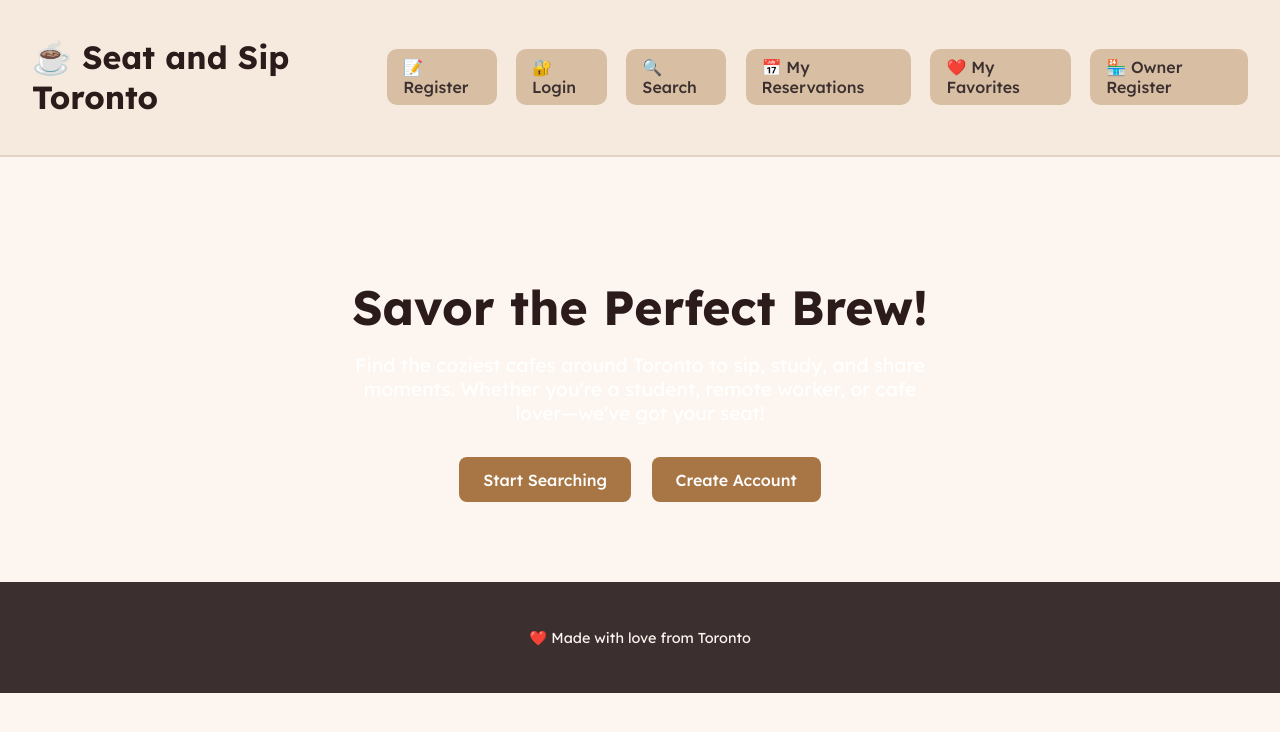
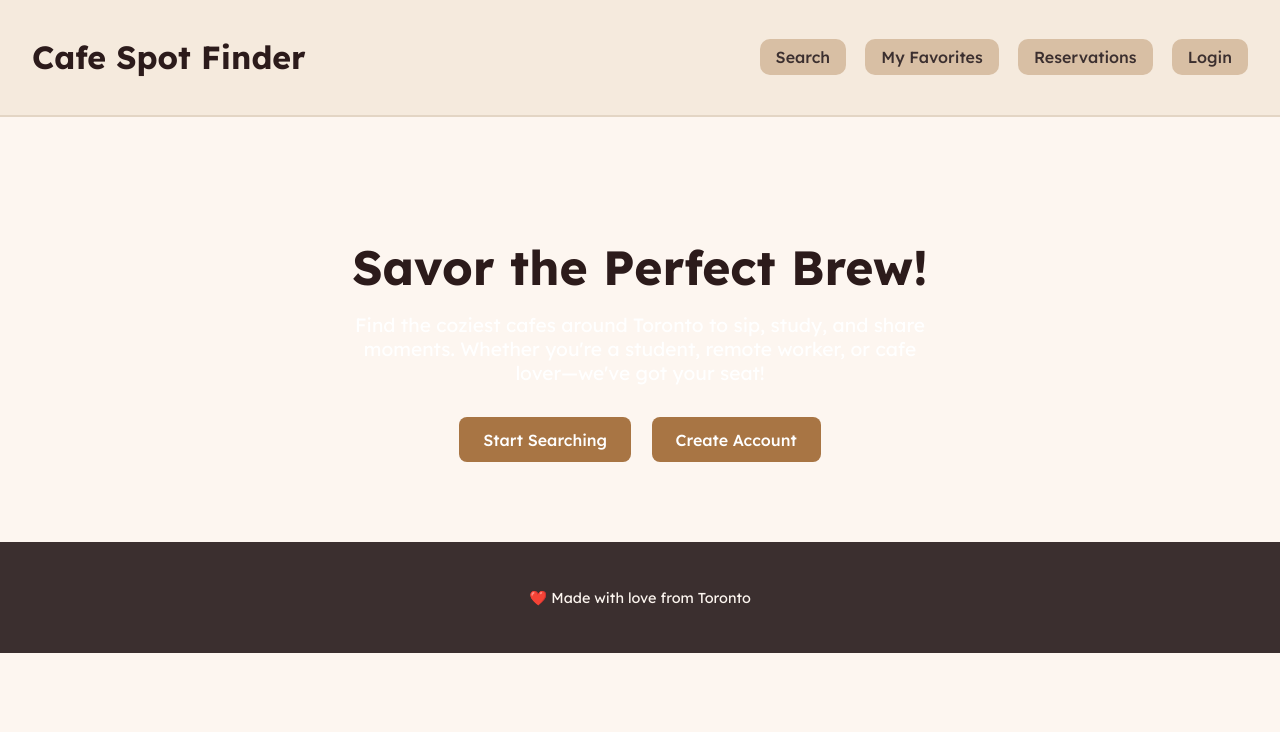
Before and after one commit to audreyllc/cafe-spot-finder-audrey, a plain HTML site: page index.html in a window 1280 px wide. Drawn offline with Linux system fonts and the light colour scheme; a web font is replaced by a local one.

Commit message:
Update index.html

```diff
--- a/index.html
+++ b/index.html
@@ -9,17 +9,15 @@
 </head>
 <body>
   <!-- Header -->
-  <header>
-    <h1>☕ Seat and Sip Toronto</h1>
-    <nav>
-      <a href="/cafe-spot-finder-audrey/register-user/index.html">📝 Register</a>
-      <a href="/cafe-spot-finder-audrey/login/index.html">🔐 Login</a>
-      <a href="/cafe-spot-finder-audrey/search/index.html">🔍 Search</a>
-      <a href="/cafe-spot-finder-audrey/my-reservations/index.html">📅 My Reservations</a>
-      <a href="/cafe-spot-finder-audrey/my-favorites/index.html">❤️ My Favorites</a>
-      <a href="/cafe-spot-finder-audrey/register-owner/index.html">🏪 Owner Register</a>
-    </nav>
-  </header>
+    <header>
+        <h1><a href="../../index.html">Cafe Spot Finder</a></h1>
+        <nav>
+            <a href="../../search/index.html">Search</a>
+            <a href="../../my-favorites/index.html">My Favorites</a>
+            <a href="../../my-reservations/index.html">Reservations</a>
+            <a href="../../login/index.html">Login</a>
+        </nav>
+    </header>
 
   <!-- Hero Section -->
   <section class="hero">
```
